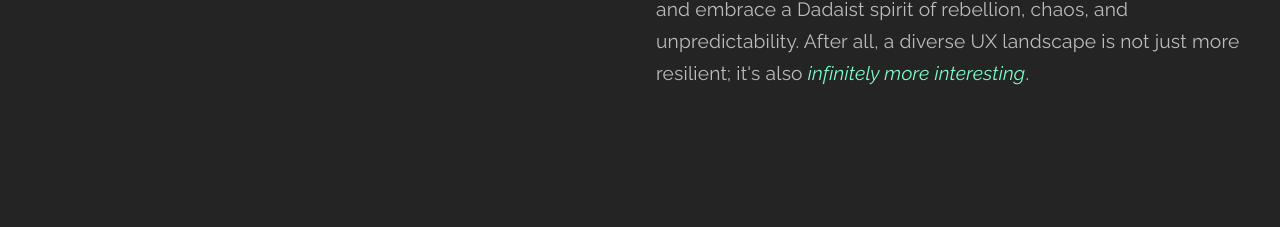
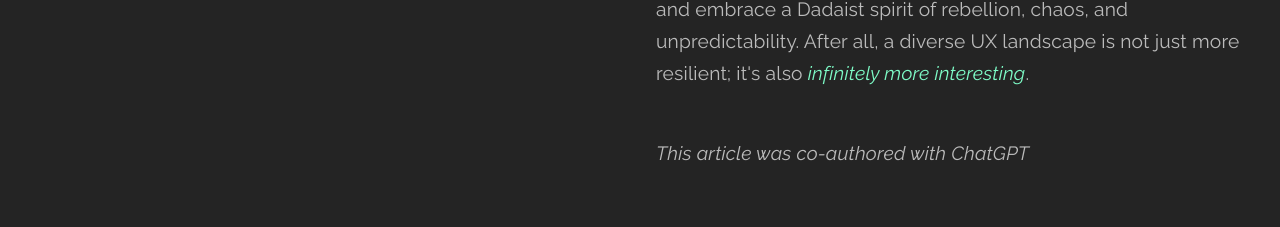
Before and after one commit to ctheil/design-manifesto, a React (Vite) app: page / in a window 1280 px wide. Shown: the part 4750-4977 px from the top of the page. Built offline with nearby package versions, Linux system fonts and the light colour scheme; a web font is replaced by a local one.

Commit message:
ADDS: caleb article footer

```diff
--- a/src/App.css
+++ b/src/App.css
@@ -8,6 +8,9 @@
   font-size: 20px;
   scroll-behavior: smooth;
   overflow-x: hidden;
+}
+.caleb__footer {
+  font-style: italic;
 }
 
 body {
--- a/src/assets/articles.json
+++ b/src/assets/articles.json
@@ -25,7 +25,9 @@
 
       "Problems aren&apos;t just obstacles; they can be catalysts for creativity. A problem in design is an invitation for innovative solutions. For instance, a non-linear storytelling website may initially confuse users, but it also provides an engaging experience that encourages exploration and discovery. The &apos;problems&apos; we design can become puzzles that <em class='content__p--em'>captivate</em> the user&apos;s attention and enrich their digital journey.",
 
-      "In conclusion, as we move forward into an increasingly digital age, it&apos;s crucial for designers to step bravely into the realm of unpredictability. We must design not just for ease and efficiency but also for engagement, curiosity, and individuality. Instead of mindlessly contributing to the UX monoculture, let&apos;s break away and embrace a Dadaist spirit of rebellion, chaos, and unpredictability. After all, a diverse UX landscape is not just more resilient; it&apos;s also <em class='content__p--em'>infinitely more interesting</em>."
+      "In conclusion, as we move forward into an increasingly digital age, it&apos;s crucial for designers to step bravely into the realm of unpredictability. We must design not just for ease and efficiency but also for engagement, curiosity, and individuality. Instead of mindlessly contributing to the UX monoculture, let&apos;s break away and embrace a Dadaist spirit of rebellion, chaos, and unpredictability. After all, a diverse UX landscape is not just more resilient; it&apos;s also <em class='content__p--em'>infinitely more interesting</em>.",
+
+      "<span class='caleb__footer'>This article was co-authored with ChatGPT</span>"
     ],
     "author": {
       "name": "Caleb Theil",
```
